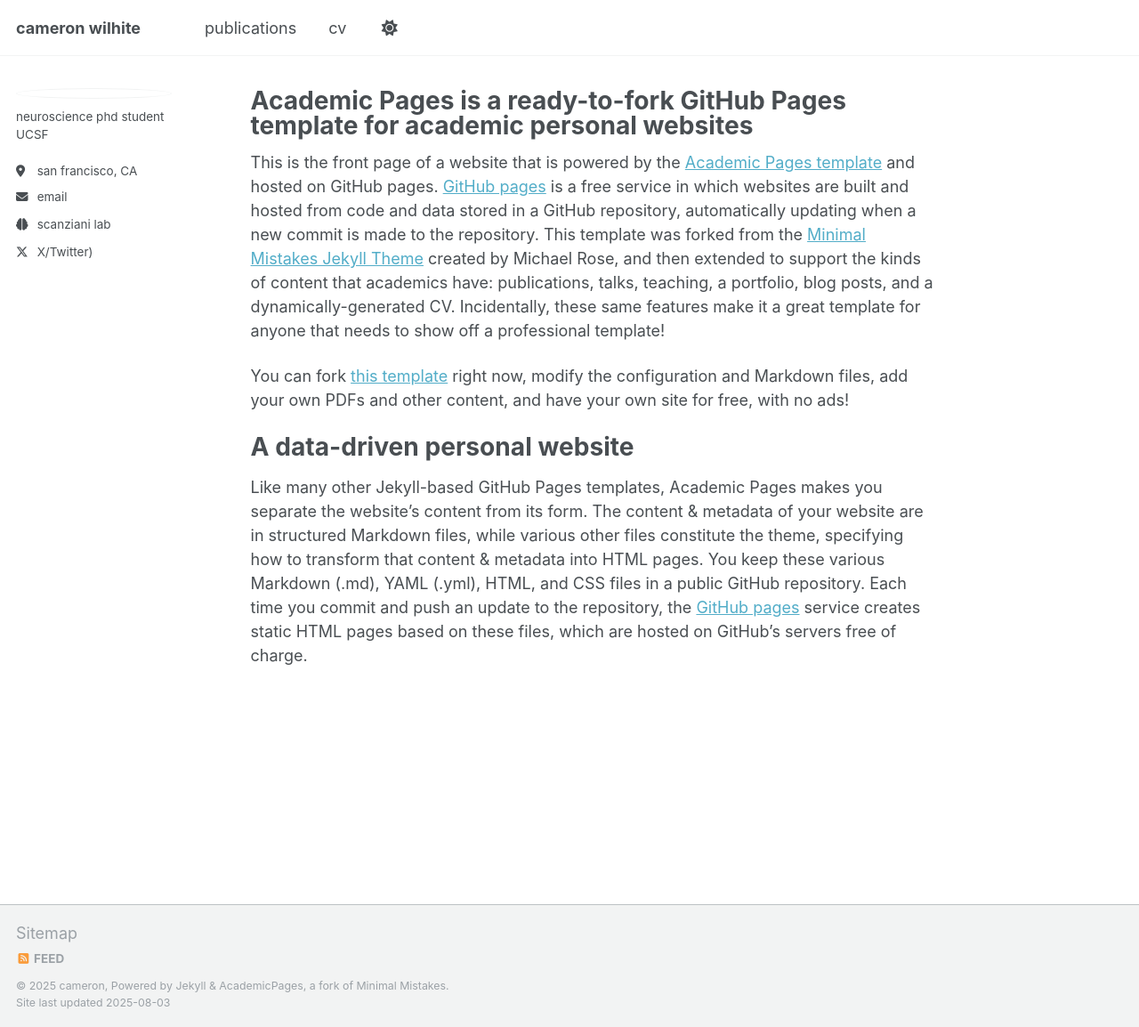
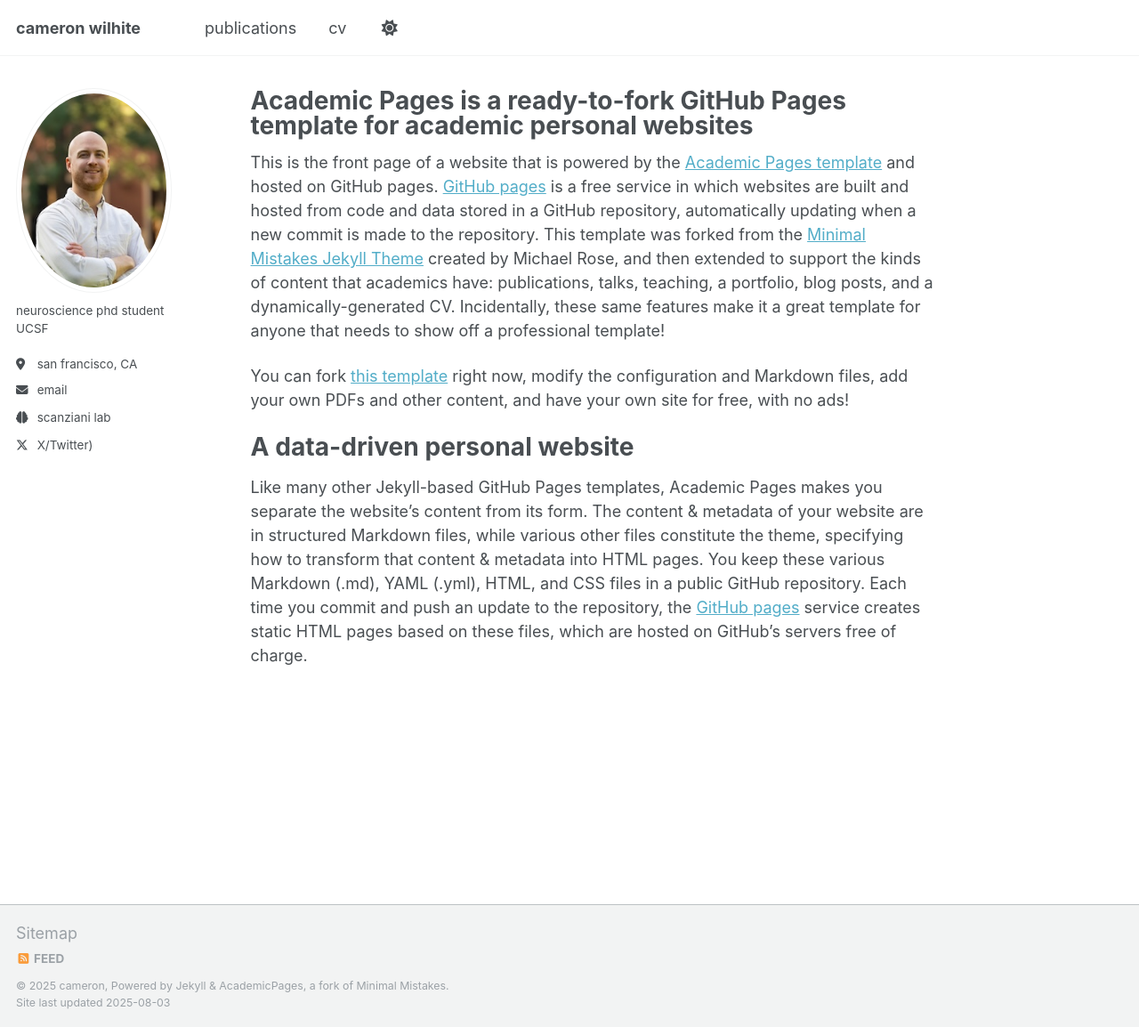
Before and after one commit to camwilhite/camwilhite.github.io, a Jekyll site: the page built from _pages/about.md, in a window 1280 px wide and 1154 px high. Shown: the whole window at 89% size. Built offline with Jekyll 4.4.1, drawn with Linux system fonts in a browser that asks for light colours; a script that is not in the unit is left out.

Commit message:
Update _config.yml

```diff
--- a/_config.yml
+++ b/_config.yml
@@ -22,7 +22,7 @@ repository               : "camwilhite/camwilhite.github.io"
 #               Additional customization can be done by editing /_includes/author-profile.html
 author:
   # Biographic information
-  avatar           : "/images/DSC08595-small.jpg"
+  avatar           : "profile-small.jpg"
   location         : "san francisco, CA"
   name             : #
   bio              : "neuroscience phd student<br>UCSF"
```
